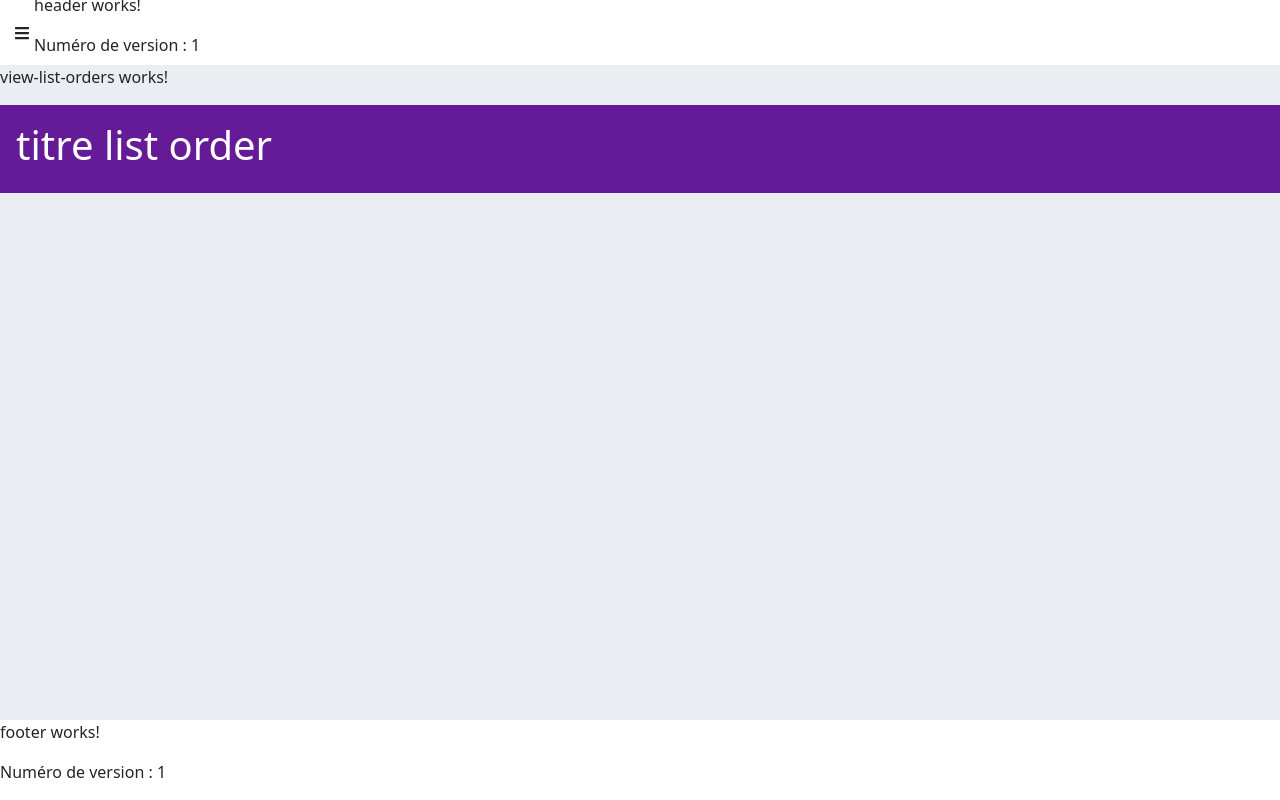
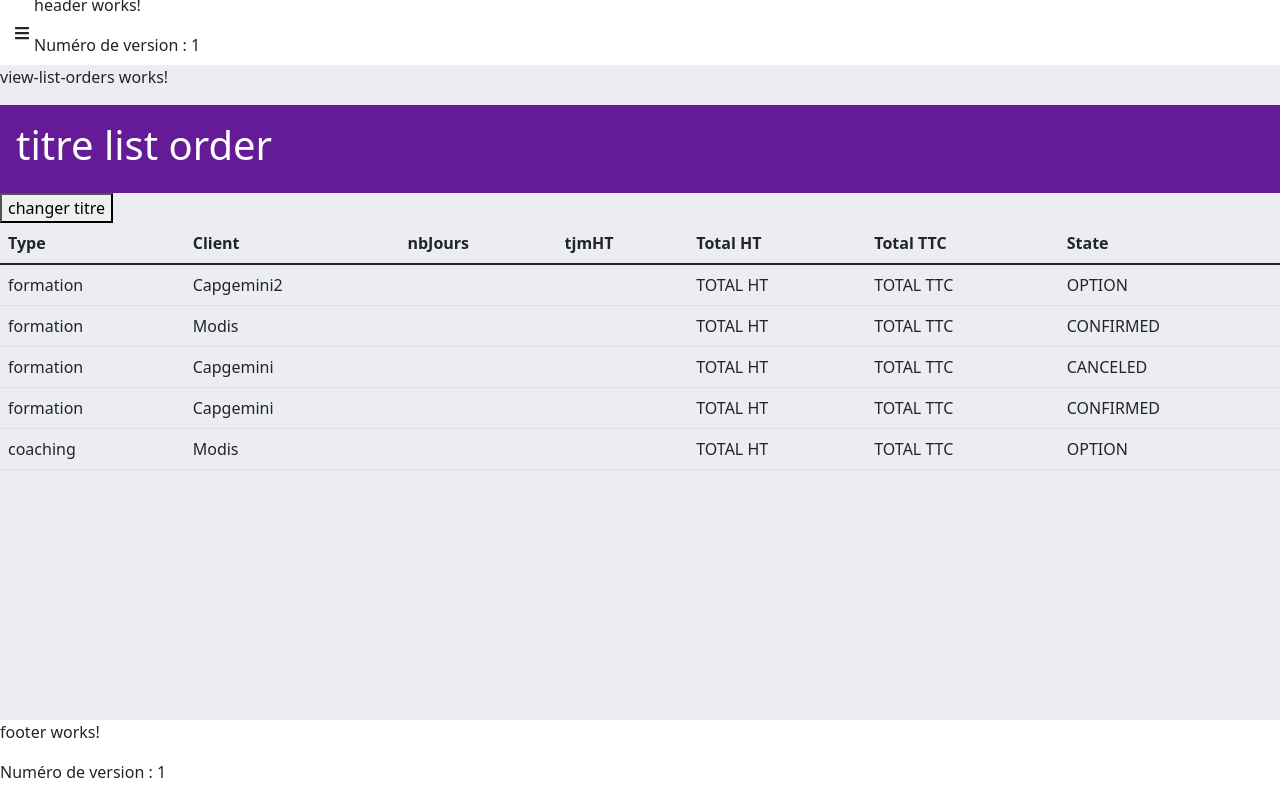
Before and after one commit to maximebcqt/crm-formation, an Angular app: page /orders in a window 1280 px wide. Built offline with nearby package versions, Linux system fonts and the light colour scheme; data requests are answered from the project's data file.

Commit message:
add btn et table light + add valeur table

```diff
--- a/src/app/orders/views/view-list-orders/view-list-orders.component.html
+++ b/src/app/orders/views/view-list-orders/view-list-orders.component.html
@@ -1,2 +1,7 @@
 <p>view-list-orders works!</p>
-<app-template-full-width [title]="myTitle"></app-template-full-width>
+<app-template-full-width [title]="myTitle">
+  <button (click)="changeTitle()">
+    changer titre
+  </button>
+  <app-table-light [collections]="collections" [headers]="headers"></app-table-light>
+</app-template-full-width>
--- a/src/app/orders/views/view-list-orders/view-list-orders.component.ts
+++ b/src/app/orders/views/view-list-orders/view-list-orders.component.ts
@@ -1,4 +1,5 @@
 import { Component, OnInit } from '@angular/core';
+import { Order } from 'src/app/core/models/order';
 import { OrdersService } from '../../services/orders.service';
 
 @Component({
@@ -8,12 +9,24 @@
 })
 export class ViewListOrdersComponent implements OnInit {
   public myTitle: string = 'titre list order';
-
+  public headers: string[] = [
+    'Type',
+    'Client',
+    'nbJours',
+    'tjmHT',
+    'Total HT',
+    'Total TTC',
+    'State',
+  ];
+  public collections!: Order[];
   constructor(private ordersService: OrdersService) {
-    this.ordersService.collection$.subscribe((dataRecup) =>
-      console.log(dataRecup)
-    );
+    this.ordersService.collection$.subscribe((dataRecup) => {
+      console.log(dataRecup);
+      this.collections = dataRecup;
+    });
   }
-
+  public changeTitle() {
+    this.myTitle = 'changement du titre ';
+  }
   ngOnInit(): void {}
 }
--- /dev/null
+++ b/src/app/shared/components/btn/btn.component.html
@@ -0,0 +1 @@
+<p>btn works!</p>
--- /dev/null
+++ b/src/app/shared/components/btn/btn.component.ts
@@ -0,0 +1,15 @@
+import { Component, OnInit } from '@angular/core';
+
+@Component({
+  selector: 'app-btn',
+  templateUrl: './btn.component.html',
+  styleUrls: ['./btn.component.scss']
+})
+export class BtnComponent implements OnInit {
+
+  constructor() { }
+
+  ngOnInit(): void {
+  }
+
+}
--- /dev/null
+++ b/src/app/shared/components/table-light/table-light.component.html
@@ -0,0 +1,19 @@
+<table class="table">
+  <thead>
+    <tr>
+      <th *ngFor="let header of headers">{{header}}</th>
+    </tr>
+  </thead>
+  <tbody>
+    <tr *ngFor="let collection of collections">
+      <td>{{collection.typePresta}}</td>
+      <td>{{collection.client}}</td>
+      <td>{{collection.ngJours}}</td>
+      <td>{{collection.tjm}}</td>
+      <td>TOTAL HT</td>
+      <td>TOTAL TTC</td>
+      <td>{{collection.state}}</td>
+
+    </tr>
+  </tbody>
+</table>
--- /dev/null
+++ b/src/app/shared/components/table-light/table-light.component.ts
@@ -0,0 +1,14 @@
+import { Component, Input, OnInit } from '@angular/core';
+
+@Component({
+  selector: 'app-table-light',
+  templateUrl: './table-light.component.html',
+  styleUrls: ['./table-light.component.scss'],
+})
+export class TableLightComponent implements OnInit {
+  @Input() headers!: string[];
+  @Input() collections: any;
+  constructor() {}
+
+  ngOnInit(): void {}
+}
```
Also changed, not shown: src/app/shared/shared.module.ts (+7 -2 lines), src/app/shared/components/btn/btn.component.scss (added), src/app/shared/components/table-light/table-light.component.scss (added), 2 other files (tests, documents, lock files or other folders).
